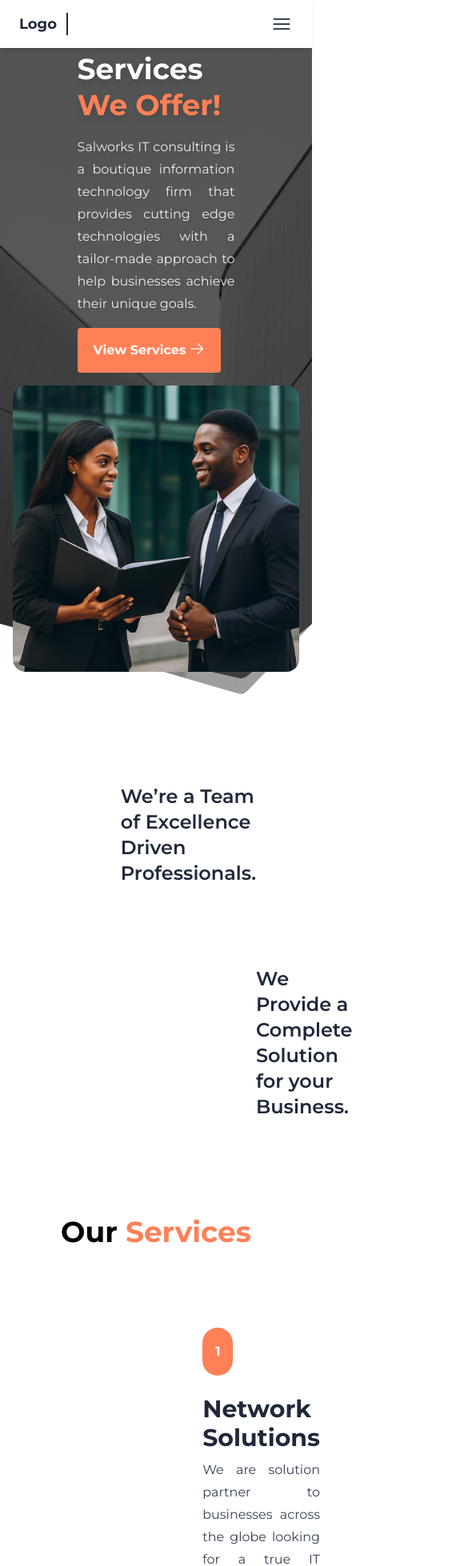
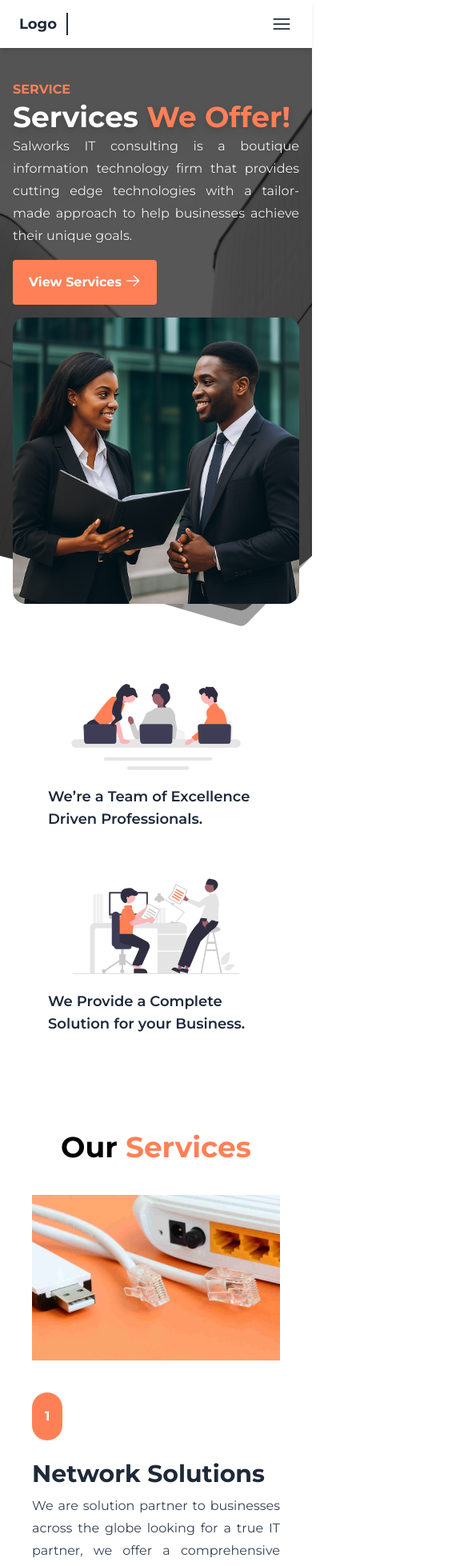
Before and after one commit to haymous3/salsworkconsulting, a Next.js app: page /services in a window 390 px wide. Shown: the top 1958 px of the page at 80% size, 585 px wide, since content can reach past the window. Built offline with nearby package versions, Linux system fonts and the light colour scheme.

Commit message:
finsihed our service media query

```diff
--- a/app/_component/Choose_Us.tsx
+++ b/app/_component/Choose_Us.tsx
@@ -1,74 +1,3 @@
-// import ChooseUs1 from "@/public/choose_us_1.jpg";
-// import ChooseUs2 from "@/public/choose_us_2.jpg";
-// import {CheckIcon} from "@heroicons/react/24/solid";
-// import Image from "next/image";
-
-// const ChooseUs = () => {
-//   const chooseUsDetails = [
-//     {
-//       img: <CheckIcon className="text-primary mx-auto w-[60px] h-[60px]" />,
-//       heading: "Expertise",
-//       text: "Our team of experienced professionals has a deep understanding of the latest technologies and how to apply them to your business. We can help you make informed decisions about your IT infrastructure and systems to ensure that they are reliable, scalable, and cost-effective.",
-//     },
-//     {
-//       img: <CheckIcon className="text-primary mx-auto w-[60px] h-[60px]" />,
-//       heading: "Customized solutions",
-//       text: "No two businesses are exactly alike, and we understand that one-size-fits-all solutions don’t work. We’ll work with you to understand your specific needs and goals, and then develop a customized plan to help you achieve them.",
-//     },
-//     {
-//       img: <CheckIcon className="text-primary mx-auto w-[60px] h-[60px]" />,
-//       heading: "Comprehensive services",
-//       text: "We offer a range of IT and business consulting services, including strategy and planning, implementation, and ongoing support, so you can rely on us for all your needs.",
-//     },
-//   ];
-//   return (
-//     <div className="flex mt-60 justify-between px-30">
-//       <div className="">
-//         <div className="leading-10">
-//           <h2 className="text-3xl font-bold">
-//             Why <span className="text-primary">Choose Us?</span>
-//           </h2>
-//           <p className="text-[#666666]">
-//             Choosing Salworks for your business’s needs affords you the
-//             following benefits to mention a few:
-//           </p>
-//         </div>
-//         <div>
-//           {chooseUsDetails.map((chooseUs, i) => (
-//             <div key={i} className="flex gap-6 mt-8">
-//               {chooseUs.img}
-//               <div>
-//                 <h2 className="font-semibold font-3xl">{chooseUs.heading}</h2>
-//                 <p className="text-justify text-[#666666] w-[60%] leading-7">
-//                   {chooseUs.text}
-//                 </p>
-//               </div>
-//             </div>
-//           ))}
-//         </div>
-//       </div>
-//       <div>
-//         <Image
-//           src={ChooseUs1}
-//           placeholder="blur"
-//           quality={70}
-//           className="w-full relative -top-10 left-6"
-//           alt="Team image"
-//         />
-//         <Image
-//           src={ChooseUs2}
-//           placeholder="blur"
-//           quality={70}
-//           className="w-full relative -top-150 right-60"
-//           alt="Team image"
-//         />
-//       </div>
-//     </div>
-//   );
-// };
-
-// export default ChooseUs;
-
 "use client";
 
 import {motion} from "framer-motion";
@@ -97,8 +26,8 @@ const ChooseUs = () => {
   ];
 
   return (
-    <div className="flex flex-wrap mt-40 justify-between px-24 items-center gap-12">
-      <div className="flex-1 min-w-[300px]">
+    <div className="block 2xl:flex flex-wrap mt-20 2xl:mt-40 justify-between px:10 2xl:px-24 items-center gap-12">
+      <div className="px-10 2xl:px-0 flex-1 2xl:min-w-[300px]">
         <div className="leading-10 mb-8">
           <h2 className="text-3xl font-bold">
             Why <span className="text-primary">Choose Us?</span>
@@ -135,7 +64,7 @@ const ChooseUs = () => {
         </div>
       </div>
 
-      <div className="relative flex-1 min-w-[300px] flex justify-center items-center">
+      <div className="relative mt-15 2xl:mt-0 flex-1 min-w-[300px] flex justify-center items-center">
         <motion.div
           initial={{y: 50, opacity: 0}}
           whileInView={{y: 0, opacity: 1}}
@@ -146,7 +75,7 @@ const ChooseUs = () => {
           <Image
             src={ChooseUs1}
             placeholder="blur"
-            quality={80}
+            quality={70}
             alt="Team image"
             className="w-full object-cover"
           />
@@ -162,7 +91,7 @@ const ChooseUs = () => {
           <Image
             src={ChooseUs2}
             placeholder="blur"
-            quality={80}
+            quality={70}
             alt="Team image"
             className="w-full object-cover"
           />
--- a/app/_component/Our_Services.tsx
+++ b/app/_component/Our_Services.tsx
@@ -51,7 +51,7 @@ const OurServices = () => {
       {OurServiceDetails.map((service, i) => (
         <div
           key={i}
-          className={`flex justify-between items-center px-100 mt-25 ${
+          className={`block 2xl:flex justify-between items-center px-10 2xl:px-100 mt-10 2xl:mt-25 ${
             i % 2 === 0 ? "flex-row-reverse" : ""
           }`}
         >
@@ -59,10 +59,10 @@ const OurServices = () => {
             src={service.img}
             placeholder="blur"
             quality={70}
-            className="w-[45%] relative -top-10 left-6"
+            className="w-full 2xl:w-[45%] relative top:0 2xl:-top-10 2xl:left-6 left-0"
             alt="Service image"
           />
-          <div className="max-w-md leading-7">
+          <div className="mt-10 2xl:mt-0 max-w-md leading-7">
             <h1 className="bg-primary rounded-4xl text-white font-bold w-fit px-4 py-4 mb-6">
               {i + 1}
             </h1>
--- a/app/_component/Team.tsx
+++ b/app/_component/Team.tsx
@@ -19,7 +19,7 @@ const Team = () => {
       {teamDetail.map((team, i) => (
         <div
           key={i}
-          className={`flex justify-between px-80 mt-25 ${
+          className={`block 2xl:flex justify-between px-15 2xl:px-80 mt-10 2xl:mt-25 ${
             i % 2 === 0 ? "flex-row-reverse" : ""
           }`}
         >
@@ -27,11 +27,11 @@ const Team = () => {
             src={team.img}
             placeholder="blur"
             quality={70}
-            className="w-[45%] relative -top-10 left-6"
+            className="w-full wxl:w-[45%] relative top:0 2xl:-top-10 2xl:left-6 left-0"
             alt="Team image"
           />
           <div className="max-w-md">
-            <h2 className="text-2xl font-semibold text-gray-800">
+            <h2 className="2xl:text-2xl text-lg font-semibold text-gray-800">
               {team.text}
             </h2>
           </div>
--- a/app/services/page.tsx
+++ b/app/services/page.tsx
@@ -17,9 +17,9 @@ const Page = () => {
       <FadeInSection>
         <div className="relative">
           <Hero background="background_6.jpg" image={hero3}>
-            <div className="w-[55%] text-left">
+            <div className="2xl:w-[55%] mt-15 2xl:mt-0 text-left w-full">
               <h4 className="text-primary font-bold">SERVICE</h4>
-              <h3 className="text-4xl sm:text-5xl md:text-6xl font-bold mb-4 leading-tight drop-shadow-lg">
+              <h3 className="text-4xl sm:text-5xl mb-0 md:text-6xl font-bold 2xl:mb-4 leading-tight drop-shadow-lg">
                 Services
                 <span className="text-primary"> We Offer!</span>
               </h3>
```
